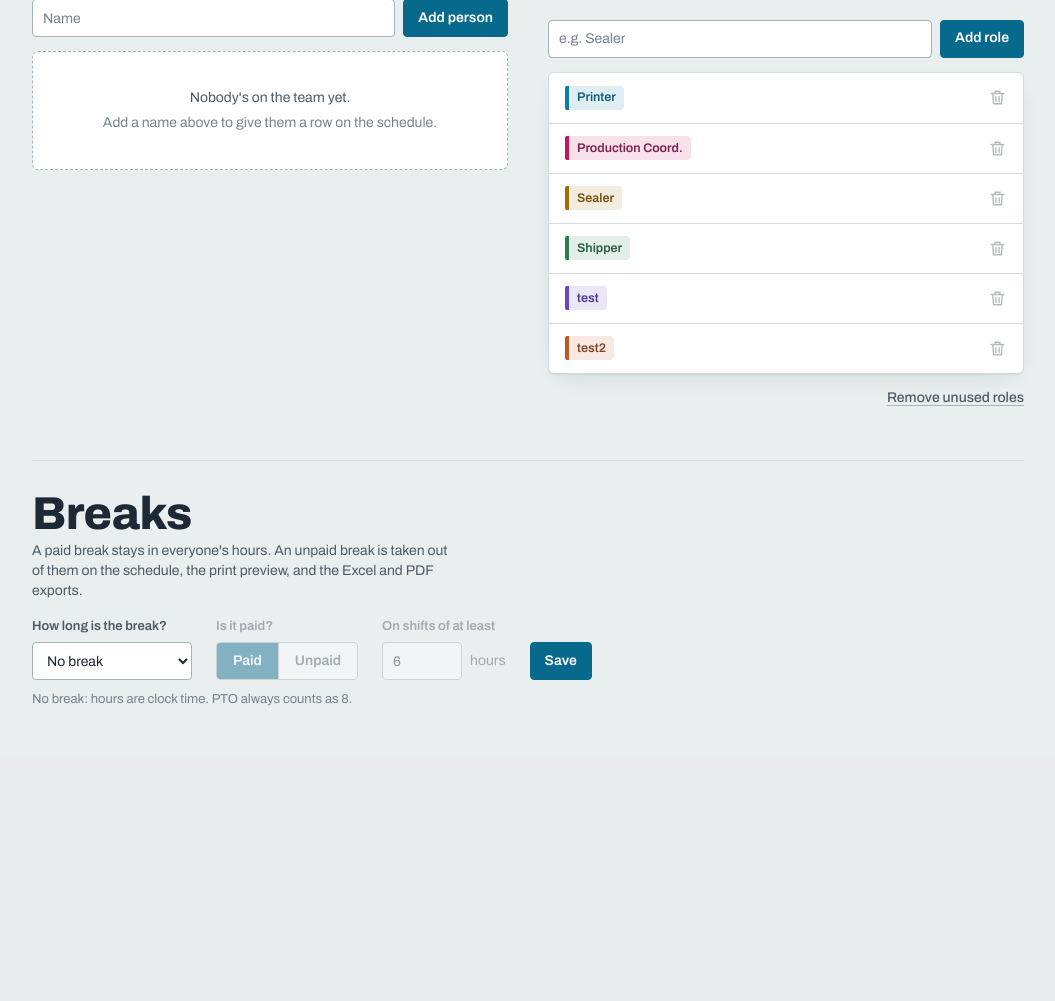
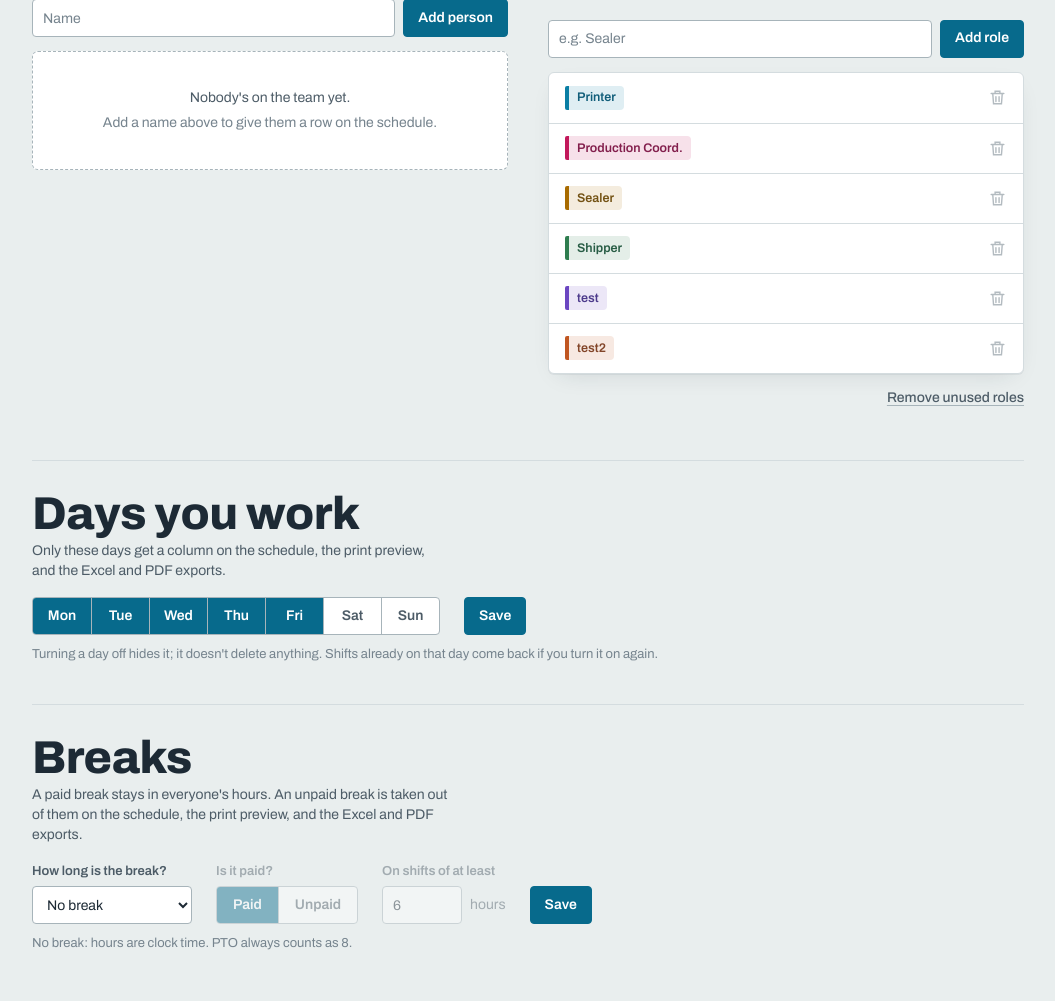
Before and after one commit to Kramberry/PyScheduler, a Flask app: page /employees in a window 1280 px wide. Shown: the part 173-1174 px from the top of the page, without its empty margins (112-1167 px from the left). Before the commit the page ends 879 px from the top, so only its background shows below. Run offline with Flask 3, Linux system fonts and the light colour scheme.

Commit message:
Add a "Days you work" setting, and fit the PDF to any number of days
The Team page now asks which days the shop works (Mon-Fri by default,
with Saturday and Sunday opt-in). Only those days get a column on the
schedule, the print preview, and the Excel and PDF exports. Turning a
day off hides it rather than deleting it: shifts already saved on that
day are carried along on every save and come back when it's turned on.

- Each day's date comes from its place in the week (Saturday is always
  Monday + 5), not its column number, so a Tue-Sat shop gets the right
  dates. Week labels run from the first to the last work day.
- Six or seven days switch the schedule grid and print preview to a
  tighter layout so a full week fits a wide screen and a landscape page.
- PDF column widths are measured from the text they hold (a whole shift
  time, the "Total Hours" heading) instead of fixed numbers, and the
  page turns landscape when they don't fit portrait. This also fixes
  shift times wrapping as "06:00 / PM" and "Total Hours" spilling out
  of its column on the regular Mon-Fri PDF, which is now landscape.
  Long names wrap, and names or roles with & or < no longer break it.
- The schedule page no longer crashes when the saved week has no entry
  for a day being shown, e.g. right after Saturday is switched on.
- The days route checks its input on the server: only real day names,
  and at least one day.

```diff
--- a/app.py
+++ b/app.py
@@ -2,10 +2,12 @@ from flask import Flask, render_template, request, send_file, redirect, url_for,
 from openpyxl import Workbook
 from openpyxl.styles import Font, Alignment, PatternFill, Border, Side
 from openpyxl.utils import get_column_letter
-from reportlab.lib.pagesizes import LETTER
+from reportlab.lib.pagesizes import LETTER, landscape
 from reportlab.platypus import SimpleDocTemplate, Table, TableStyle, Paragraph, Spacer, PageBreak
 from reportlab.lib.styles import getSampleStyleSheet, ParagraphStyle
 from reportlab.lib import colors
+from reportlab.pdfbase.pdfmetrics import stringWidth
+from xml.sax.saxutils import escape as xml_escape
 import json
 import os
 import sys
@@ -46,7 +48,16 @@ def to_24h(time_str):
 app.jinja_env.filters['to24h'] = to_24h
 
 
-DAYS = ["Monday", "Tuesday", "Wednesday", "Thursday", "Friday"]
+# Every day a week can have, in order from the week's start (a Monday).
+# Which of them actually appear is a workplace setting: see work_days().
+WEEK_DAYS = ["Monday", "Tuesday", "Wednesday", "Thursday", "Friday", "Saturday", "Sunday"]
+
+
+def day_offset(day):
+    """Days after the week's Monday that `day` falls on. Dates come from
+    this, not from a day's position in the work-day list, so a shop that
+    works Tue-Sat still gets Tuesday's date under Tuesday."""
+    return WEEK_DAYS.index(day)
 
 
 # ------------------------------------
@@ -126,7 +137,17 @@ DEFAULT_SETTINGS = {
     "break_minutes": 0,           # how long the break is
     "break_paid": True,           # paid breaks stay in the hours
     "break_min_shift_hours": 6,   # only shifts at least this long get one
+    "work_days": WEEK_DAYS[:5],   # Monday-Friday; weekends are opt-in
 }
+
+
+def work_days(settings):
+    """The days this shop schedules, always in week order and never empty.
+    Anything unexpected in settings.json (a misspelt day, an empty list)
+    falls back to Monday-Friday rather than leaving a schedule with no days."""
+    chosen = settings.get("work_days") or []
+    days = [d for d in WEEK_DAYS if d in chosen]
+    return days or WEEK_DAYS[:5]
 
 
 def break_label(minutes, adjective=False):
@@ -221,6 +242,22 @@ def load_history():
 def save_history(history_dict):
     with open(HISTORY_FILE, "w", encoding="utf-8") as f:
         json.dump(history_dict, f, indent=2)
+
+
+def keep_hidden_days(week_start, schedule_dict):
+    """Fills in, from the archive, any day a saved week had that this new
+    copy of it is missing. A schedule sent from the page only has the days
+    currently shown, so without this, unticking Saturday and then saving
+    would wipe that week's Saturday shifts instead of just hiding them.
+    Ticking Saturday again brings them back."""
+    if not week_start:
+        return
+    archived = load_history().get(week_start, {})
+    for emp, cells in schedule_dict.items():
+        if not isinstance(cells, dict):
+            continue
+        for day, cell in archived.get(emp, {}).items():
+            cells.setdefault(day, cell)
 
 
 def archive_week(week_start, schedule_dict):
@@ -319,16 +356,17 @@ def calculate_hours(cell_value: str) -> float:
 # ------------------------------------
 def build_week_rows(employees, schedule_dict, settings):
     """Returns [(employee, per_day, total_hours), ...] for employees who have
-    at least one day of data this week. per_day[i] describes DAYS[i] as
-    {'roles': [...], 'start': str, 'end': str, 'pto': bool}.
-    total_hours is paid time, with the unpaid break rule from `settings`."""
+    at least one day of data this week. per_day has one entry per work day
+    (see work_days()) as {'roles': [...], 'start': str, 'end': str, 'pto': bool}.
+    total_hours is paid time, with the unpaid break rule from `settings`.
+    Days the shop doesn't work aren't shown, so they don't count either."""
     rows = []
     for emp in employees:
         day_data = schedule_dict.get(emp, {}) if schedule_dict else {}
         per_day = []
         total = 0.0
         has_data = False
-        for day in DAYS:
+        for day in work_days(settings):
             cell = day_data.get(day, {}) if day_data else {}
             roles = [r for r in (cell.get("role") or []) if r and r.strip()]
             start = (cell.get("start") or "").strip()
@@ -359,8 +397,8 @@ def cell_excel_text(day):
 
 
 # Each day keeps its own colour wherever it lands, keyed by name rather than
-# column number, so adding Saturday/Sunday to DAYS can't shift Friday's
-# colour onto the wrong column. "header" is the column heading, "light" and
+# column number, so switching weekends on can't shift Friday's colour onto
+# the wrong column. "header" is the column heading, "light" and
 # "band" alternate down the rows.
 DAY_COLORS = {
     "Monday":    {"header": "2563EB", "light": "EFF6FF", "band": "DBEAFE"},  # blue
@@ -385,15 +423,16 @@ SHEET_FONT = "Arial"
 FIRST_DAY_COL = 2  # column A is the name; days start at B
 
 
-def write_week_sheet(ws, date_range_text, rows, note="", start_date=None):
+def write_week_sheet(ws, date_range_text, rows, days, note="", start_date=None):
     """Fills a freshly created worksheet with one week's schedule, styled to
     match the app's export look. Used for both single- and multi-week Excel.
+    `days` is the shop's work days, matching each row's per_day entries.
     `note` is an optional line printed under the table (e.g. the break rule).
     `start_date` (the week's Monday) adds each day's date under its name.
 
-    Column positions are worked out from DAYS rather than typed in, so the
-    sheet stays correct if weekend days are ever added to DAYS."""
-    last_day_col = FIRST_DAY_COL + len(DAYS) - 1
+    Column positions are worked out from `days` rather than typed in, so the
+    sheet stays correct whether the shop works five days or seven."""
+    last_day_col = FIRST_DAY_COL + len(days) - 1
     total_col = last_day_col + 1
     num_cols = total_col
     first_data_row = 3
@@ -418,10 +457,10 @@ def write_week_sheet(ws, date_range_text, rows, note="", start_date=None):
 
     # Row 2: headings. Each day gets its own colour, and its date when known.
     headings = [("Team Member", TITLE_COLOR)]
-    for i, day in enumerate(DAYS):
+    for day in days:
         text = day
         if start_date:
-            text += "\n" + (start_date + timedelta(days=i)).strftime("%b %d").replace(" 0", " ")
+            text += "\n" + (start_date + timedelta(days=day_offset(day))).strftime("%b %d").replace(" 0", " ")
         headings.append((text, DAY_COLORS[day]["header"]))
     headings.append(("Total Hours", TOTAL_HEADER_COLOR))
     for col_idx, (text, color) in enumerate(headings, start=1):
@@ -441,7 +480,7 @@ def write_week_sheet(ws, date_range_text, rows, note="", start_date=None):
         if is_band:
             name.fill = fill("F8FAFC")
 
-        for col_idx, (day_name, day) in enumerate(zip(DAYS, per_day), start=FIRST_DAY_COL):
+        for col_idx, (day_name, day) in enumerate(zip(days, per_day), start=FIRST_DAY_COL):
             text = cell_excel_text(day)
             cell = ws.cell(row=row_idx, column=col_idx, value=text or None)
             day_colors = DAY_COLORS[day_name]
@@ -535,16 +574,21 @@ def safe_sheet_title(existing_titles, start_date):
     return title
 
 
-def week_date_range_text(week_start):
+def week_date_range_text(week_start, days):
+    """Returns (week's Monday, last work day's date, "first – last" text).
+    The text runs from the first to the last day the shop works, so a
+    Monday-Friday week reads Oct 05 - Oct 09 and a 7-day week Oct 05 - Oct 11."""
     start_date = datetime.strptime(week_start, "%Y-%m-%d")
-    end_date = start_date + timedelta(days=len(DAYS) - 1)
-    return start_date, end_date, f"{start_date.strftime('%b %d, %Y')} - {end_date.strftime('%b %d, %Y')}"
+    first_date = start_date + timedelta(days=day_offset(days[0]))
+    end_date = start_date + timedelta(days=day_offset(days[-1]))
+    return start_date, end_date, f"{first_date.strftime('%b %d, %Y')} - {end_date.strftime('%b %d, %Y')}"
 
 
 def cell_pdf_paragraph(day, cell_style, pto_style):
     if day["pto"]:
         return Paragraph("PTO", pto_style)
-    role_text = ", ".join(r for r in day["roles"] if r != "PTO")
+    # Paragraph text is read as markup, so a role like "R&D" must be escaped.
+    role_text = xml_escape(", ".join(r for r in day["roles"] if r != "PTO"))
     if day["start"] and day["end"]:
         text = f"{day['start']} - {day['end']}"
         if role_text:
@@ -555,23 +599,51 @@ def cell_pdf_paragraph(day, cell_style, pto_style):
     return ""
 
 
-def build_pdf_week_elements(date_range_text, rows, note=""):
+PDF_MARGIN = 36       # half an inch on every side
+PDF_PAD = 4           # cell padding, left and right
+PDF_NAME_W = 72       # names wrap if longer
+PDF_CELL_FONT = ("Helvetica", 8)
+PDF_HEAD_FONT = ("Helvetica-Bold", 9)
+
+
+def pdf_page_layout(days):
+    """Page size and column widths that fit `days` columns.
+
+    Widths come from measuring the widest text each column has to hold,
+    not from guessed numbers: a day must fit a whole shift time on one
+    line, and the last column must fit its "Total Hours" heading. The page
+    stays portrait when that fits and turns landscape when it doesn't
+    (in practice: up to 4 days portrait, 5-7 days landscape)."""
+    day_min = stringWidth("08:00 AM - 06:00 PM", *PDF_CELL_FONT) + 2 * PDF_PAD
+    total_w = stringWidth("Total Hours", *PDF_HEAD_FONT) + 2 * PDF_PAD + 2
+    for page in (LETTER, landscape(LETTER)):
+        day_w = (page[0] - 2 * PDF_MARGIN - PDF_NAME_W - total_w) / len(days)
+        if day_w >= day_min:
+            break
+    return page, [PDF_NAME_W] + [day_w] * len(days) + [total_w]
+
+
+def build_pdf_week_elements(date_range_text, rows, days, note=""):
     styles = getSampleStyleSheet()
     elements = [Paragraph("<b>Weekly Schedule</b>", styles["Title"])]
     if date_range_text:
         elements.append(Paragraph(date_range_text, styles["Normal"]))
     elements.append(Spacer(1, 16))
 
-    cell_style = ParagraphStyle('cell', fontSize=8, leading=11)
+    cell_style = ParagraphStyle('cell', fontName=PDF_CELL_FONT[0], fontSize=PDF_CELL_FONT[1], leading=11)
     pto_style = ParagraphStyle('pto', fontSize=8, leading=11,
                                 textColor=colors.HexColor('#92400E'), fontName='Helvetica-Bold')
 
-    table_data = [["Employee"] + DAYS + ["Total Hours"]]
+    name_style = ParagraphStyle('name', fontName=PDF_HEAD_FONT[0], fontSize=PDF_HEAD_FONT[1], leading=11)
+
+    table_data = [["Employee"] + days + ["Total Hours"]]
     for emp, per_day, total in rows:
-        row = [emp] + [cell_pdf_paragraph(d, cell_style, pto_style) for d in per_day] + [f"{total:.1f}"]
+        row = ([Paragraph(xml_escape(emp), name_style)]
+               + [cell_pdf_paragraph(d, cell_style, pto_style) for d in per_day]
+               + [f"{total:.1f}"])
         table_data.append(row)
 
-    col_widths = [80] + [81] * len(DAYS) + [55]
+    _page, col_widths = pdf_page_layout(days)
     table = Table(table_data, colWidths=col_widths, repeatRows=1)
     table.setStyle(TableStyle([
         ("GRID",       (0, 0), (-1, -1), 1, colors.black),
@@ -579,8 +651,8 @@ def build_pdf_week_elements(date_range_text, rows, note=""):
         ("FONT",       (0, 0), (-1,  0), "Helvetica-Bold"),
         ("FONT",       (0, 1), ( 0, -1), "Helvetica-Bold"),
         ("VALIGN",     (0, 0), (-1, -1), "TOP"),
-        ("LEFTPADDING",   (0, 0), (-1, -1), 6),
-        ("RIGHTPADDING",  (0, 0), (-1, -1), 6),
+        ("LEFTPADDING",   (0, 0), (-1, -1), PDF_PAD),
+        ("RIGHTPADDING",  (0, 0), (-1, -1), PDF_PAD),
         ("TOPPADDING",    (0, 0), (-1, -1), 8),
         ("BOTTOMPADDING", (0, 0), (-1, -1), 8),
         ("FONTSIZE",   (0, 0), (-1, -1), 9),
@@ -601,13 +673,15 @@ def build_pdf_week_elements(date_range_text, rows, note=""):
 def index():
     employees = load_employees()
     saved = load_last_schedule()
+    settings = load_settings()
     return render_template(
         "schedule_form.html",
         employees=employees,
-        days=DAYS,
+        days=work_days(settings),
+        week_days=WEEK_DAYS,
         saved=saved,
         roles=load_roles(),
-        settings=load_settings(),
+        settings=settings,
     )
 
 
@@ -634,6 +708,8 @@ def role_color_index(role, role_order):
 def print_preview():
     employees = load_employees()
     week_start = request.form.get("week_start")
+    settings = load_settings()
+    days = work_days(settings)
 
     saved_data = {
         "week_start": week_start,
@@ -641,12 +717,13 @@ def print_preview():
     }
     for emp in employees:
         saved_data["schedule"][emp] = {}
-        for day in DAYS:
+        for day in days:
             saved_data["schedule"][emp][day] = {
                 "role": request.form.getlist(f"{emp}_{day}_role"),
                 "start": request.form.get(f"{emp}_{day}_start", ""),
                 "end": request.form.get(f"{emp}_{day}_end", "")
             }
+    keep_hidden_days(week_start, saved_data["schedule"])
     save_last_schedule(saved_data)
     register_roles(saved_data["schedule"])
     archive_week(week_start, saved_data["schedule"])
@@ -654,30 +731,30 @@ def print_preview():
     # Totals come from the same build_week_rows() the Excel and PDF exports
     # use, instead of a hand-copied loop. A copy is what lets the screen and
     # the paper drift apart the next time the hours rule changes.
-    settings = load_settings()
     rows = build_week_rows(employees, saved_data["schedule"], settings)
     totals = {emp: total for emp, _per_day, total in rows}
 
     role_order = [str(r).strip().lower() for r in load_roles()]
     role_colors = {}
     for emp in employees:
-        for day in DAYS:
+        for day in days:
             for role in saved_data["schedule"][emp][day]["role"]:
                 if role and role != "PTO" and role not in role_colors:
                     role_colors[role] = ROLE_INKS[role_color_index(role, role_order)]
 
     try:
-        start_date, end_date, _ = week_date_range_text(week_start)
-        end_text = str(end_date.day) if end_date.month == start_date.month else f"{end_date.strftime('%b')} {end_date.day}"
-        week_label = f"{start_date.strftime('%b')} {start_date.day} – {end_text}, {end_date.year}"
-        day_dates = [(start_date + timedelta(days=i)).day for i in range(len(DAYS))]
+        week_monday, end_date, _ = week_date_range_text(week_start, days)
+        first_date = week_monday + timedelta(days=day_offset(days[0]))
+        end_text = str(end_date.day) if end_date.month == first_date.month else f"{end_date.strftime('%b')} {end_date.day}"
+        week_label = f"{first_date.strftime('%b')} {first_date.day} – {end_text}, {end_date.year}"
+        day_dates = [(week_monday + timedelta(days=day_offset(day))).day for day in days]
     except (TypeError, ValueError):
         week_label, day_dates = "", []
 
     return render_template(
         "print_preview.html",
         employees=employees,
-        days=DAYS,
+        days=days,
         saved=saved_data,
         totals=totals,
         role_colors=role_colors,
@@ -693,10 +770,11 @@ def print_preview():
 @app.route("/export-multi", methods=["GET"])
 def export_multi_picker():
     history = load_history()
+    days = work_days(load_settings())
     weeks = []
     for week_start in history.keys():
         try:
-            _start, _end, label = week_date_range_text(week_start)
+            _start, _end, label = week_date_range_text(week_start, days)
         except ValueError:
             continue
         weeks.append({"week_start": week_start, "label": label})
@@ -723,6 +801,7 @@ def resolve_export_weeks(weeks_json_str, week_starts_list):
         schedules = {}
         for week_start in week_starts:
             schedule = payload[week_start]
+            keep_hidden_days(week_start, schedule)
             archive_week(week_start, schedule)
             register_roles(schedule)
             schedules[week_start] = schedule
@@ -756,18 +835,19 @@ def export_multi_xlsx():
     # Load settings once per export, not once per week, so every sheet in
     # the file is guaranteed to use the same rule.
     settings = load_settings()
+    days = work_days(settings)
     note = hours_rule_text(settings)
 
     wb = Workbook()
     wb.remove(wb.active)
     used_titles = set()
     for week_start in week_starts:
-        start_date, _end_date, date_range = week_date_range_text(week_start)
+        start_date, _end_date, date_range = week_date_range_text(week_start, days)
         rows = build_week_rows(employees, schedules.get(week_start, {}), settings)
         title = safe_sheet_title(used_titles, start_date)
         used_titles.add(title)
         ws = wb.create_sheet(title=title)
-        write_week_sheet(ws, date_range, rows, note, start_date)
+        write_week_sheet(ws, date_range, rows, days, note, start_date)
 
     file_name = f"{export_file_stem(week_starts)}.xlsx"
     file_path = os.path.join(APP_DIR, file_name)
@@ -786,26 +866,27 @@ def export_multi_pdf():
         return "Select at least one week to export.", 400
 
     settings = load_settings()
+    days = work_days(settings)
     note = hours_rule_text(settings)
 
     elements = []
     for i, week_start in enumerate(week_starts):
-        _start_date, _end_date, date_range = week_date_range_text(week_start)
+        _start_date, _end_date, date_range = week_date_range_text(week_start, days)
         rows = build_week_rows(employees, schedules.get(week_start, {}), settings)
         if i > 0:
             elements.append(PageBreak())
-        elements.extend(build_pdf_week_elements(date_range, rows, note))
+        elements.extend(build_pdf_week_elements(date_range, rows, days, note))
 
     file_name = f"{export_file_stem(week_starts)}.pdf"
     file_path = os.path.join(APP_DIR, file_name)
 
     doc = SimpleDocTemplate(
         file_path,
-        pagesize=LETTER,
-        rightMargin=36,
-        leftMargin=36,
-        topMargin=36,
-        bottomMargin=36,
+        pagesize=pdf_page_layout(days)[0],
+        rightMargin=PDF_MARGIN,
+        leftMargin=PDF_MARGIN,
+        topMargin=PDF_MARGIN,
+        bottomMargin=PDF_MARGIN,
     )
     doc.build(elements)
 
@@ -876,13 +957,16 @@ def manage_employees():
         save_employees(employees)
         return redirect(url_for("manage_employees"))
 
+    settings = load_settings()
     return render_template(
         "employees.html",
         employees=employees,
         roles=load_roles(),
         has_backup=os.path.exists(EMP_BACKUP_FILE),
-        settings=load_settings(),
+        settings=settings,
         break_options=BREAK_OPTIONS,
+        week_days=WEEK_DAYS,
+        work_days=work_days(settings),
     )
 
 
@@ -918,6 +1002,25 @@ def save_break_setting():
     return redirect(url_for("manage_employees"))
 
 
+# ------------------------------------
+# WORK DAYS SETTING
+# ------------------------------------
+@app.route("/settings/days", methods=["POST"])
+def save_work_days():
+    chosen = request.form.getlist("work_days")
+    # Same rule as the break setting: check on the server. Only real day
+    # names count, and a schedule with no days at all isn't allowed.
+    if not chosen or any(day not in WEEK_DAYS for day in chosen):
+        flash("Pick at least one day. Nothing was changed.")
+        return redirect(url_for("manage_employees"))
+
+    settings = load_settings()
+    settings["work_days"] = [d for d in WEEK_DAYS if d in chosen]
+    save_settings(settings)
+    flash("Work days saved: " + ", ".join(d[:3] for d in settings["work_days"]) + ".")
+    return redirect(url_for("manage_employees"))
+
+
 @app.route("/employees/undo", methods=["POST"])
 def undo_employee_delete():
     if restore_employee_backup():
--- a/templates/employees.html
+++ b/templates/employees.html
@@ -51,6 +51,8 @@
     .seg label:has(input:checked) { background: var(--primary); color: var(--on-primary); }
     .seg label:has(input:focus-visible) { outline: 2px solid var(--focus); outline-offset: -2px; }
     .break-form.is-off .when-on { opacity: .45; }
+    .day-seg label { min-width: 58px; justify-content: center; padding: 0 12px; }
+    .settings-panel + .settings-panel { margin-top: 40px; }
 
     @media (max-width: 820px) {
       .columns { grid-template-columns: 1fr; gap: 44px; }
@@ -164,8 +166,25 @@
       </section>
     </div>
 
-    {# Workplace-wide rule, set once instead of asked on every export: it's a
-       policy of the shop, not a choice someone makes each week. #}
+    {# Workplace-wide rules, set once instead of asked on every export: they're
+       policies of the shop, not choices someone makes each week. #}
+    <section class="settings-panel" aria-labelledby="days-heading">
+      <div class="panel-head">
+        <h1 class="display" id="days-heading">Days you work</h1>
+      </div>
+      <p class="panel-intro">Only these days get a column on the schedule, the print preview, and the Excel and PDF exports.</p>
+
+      <form method="POST" action="{{ url_for('save_work_days') }}" class="break-form" id="days-form">
+        <div class="seg day-seg" role="group" aria-label="Days you work">
+          {% for day in week_days %}
+          <label title="{{ day }}"><input type="checkbox" name="work_days" value="{{ day }}" {% if day in work_days %}checked{% endif %}/>{{ day[:3] }}</label>
+          {% endfor %}
+        </div>
+        <button type="submit" class="btn btn-primary">Save</button>
+      </form>
+      <p class="hint">Turning a day off hides it; it doesn't delete anything. Shifts already on that day come back if you turn it on again.</p>
+    </section>
+
     <section class="settings-panel" aria-labelledby="break-heading">
       <div class="panel-head">
         <h1 class="display" id="break-heading">Breaks</h1>
@@ -210,6 +229,15 @@
       el.dataset.color = roleColorIndex(el.dataset.roleChip);
     });
 
+    // Days form: the server refuses an empty list too, but saying so here
+    // saves a round trip and keeps the boss's other ticks in place.
+    document.getElementById('days-form').addEventListener('submit', e => {
+      if (!e.target.querySelector('input[name="work_days"]:checked')) {
+        e.preventDefault();
+        showNotice('Pick at least one day to work.');
+      }
+    });
+
     // Worked example under the break form, so the boss sees what the answers
     // mean before saving: an 8:00 AM - 6:00 PM shift is 10 hours on the clock.
     (function () {
```
Also changed, not shown: templates/print_preview.html (+8 -1 lines), templates/schedule_form.html (+40 -13 lines).
